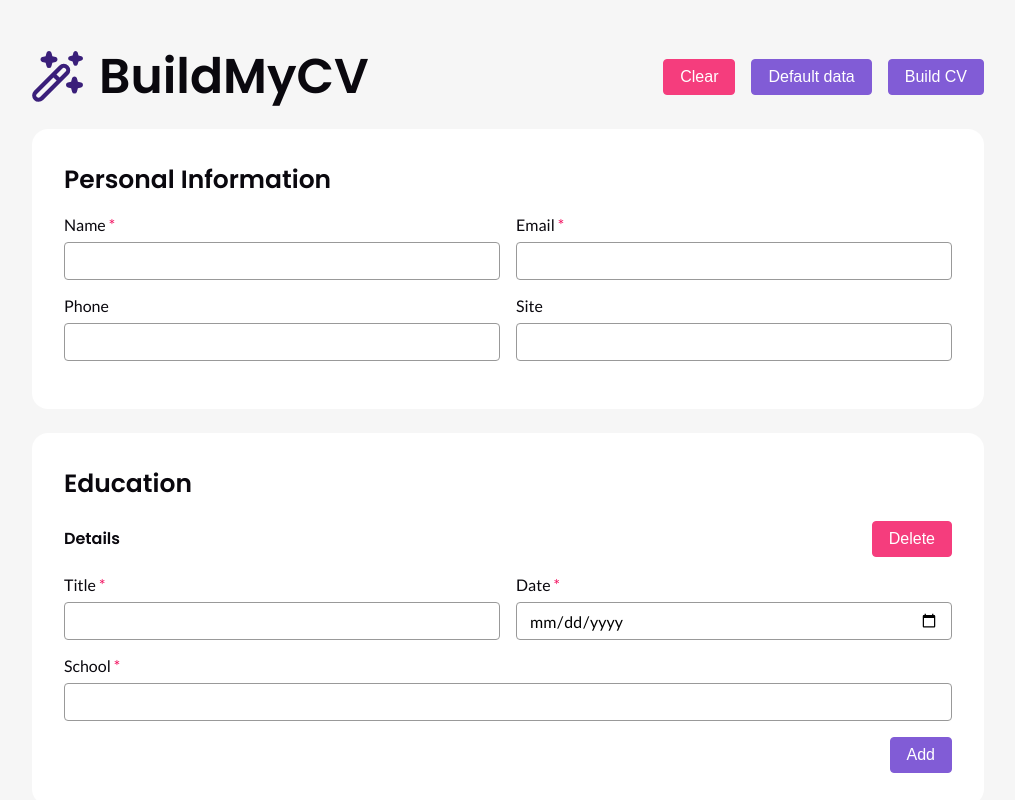
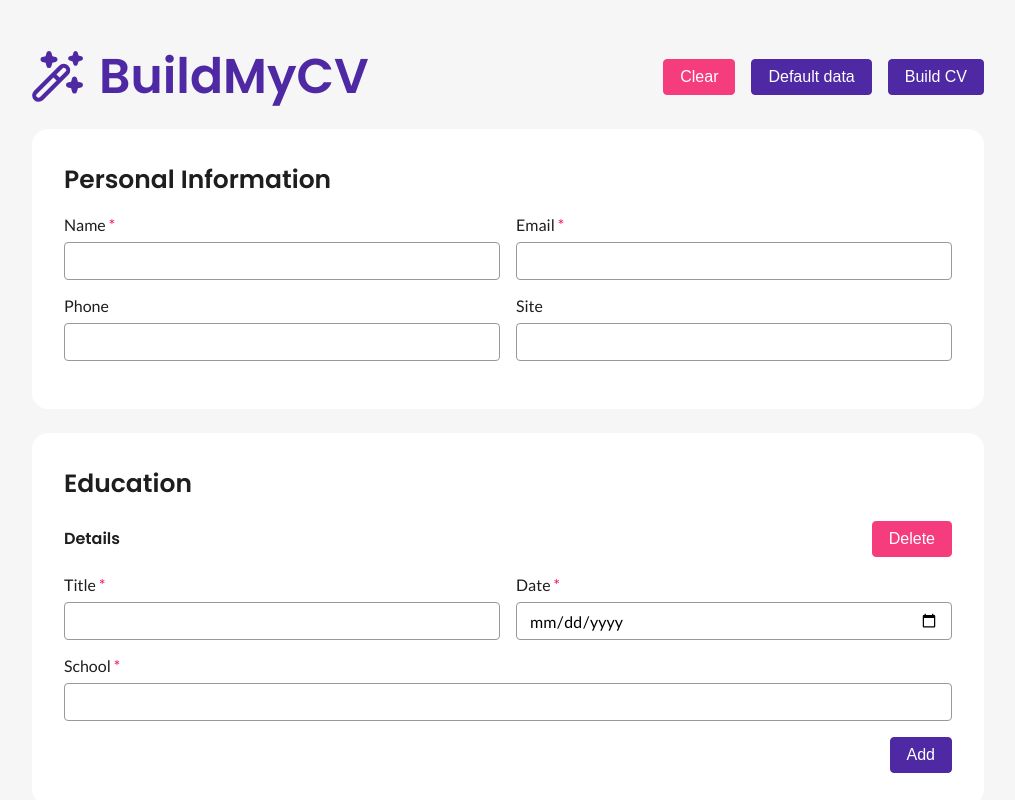
Before and after one commit to dot-sky/cv-app, a React (Vite) app: page / in a window 1280 px wide. Both pictures are taken after a click on the button "Edit". Shown: the top 800 px of the page, without its empty margins (132-1147 px from the left). Built offline with nearby package versions, Linux system fonts and the light colour scheme.

Commit message:
feat: update colors

```diff
--- a/src/App.css
+++ b/src/App.css
@@ -1,7 +1,7 @@
 @import url("https://fonts.googleapis.com/css2?family=Lato:ital,wght@0,100;0,300;0,400;0,700;0,900;1,100;1,300;1,400;1,700;1,900&family=Poppins:ital,wght@0,100;0,200;0,300;0,400;0,500;0,600;0,700;0,800;0,900;1,100;1,200;1,300;1,400;1,500;1,600;1,700;1,800;1,900&display=swap");
 
 :root {
-  --text: #0a080e;
+  --text: #1e1e1f;
   --text-light: #676767;
 
   --bg: #ffffff;
@@ -152,13 +152,13 @@ small {
 }
 
 .btn-primary {
-  background-color: var(--primary-400);
-  border: 1px solid var(--primary-400);
+  background-color: var(--primary-600);
+  border: 1px solid var(--primary-600);
   color: white;
 }
 .btn-primary:hover {
-  background-color: var(--primary-450);
-  border: 1px solid var(--primary-450);
+  background-color: var(--primary-500);
+  border: 1px solid var(--primary-500);
 }
 
 /*  */
--- a/src/styles/Form.css
+++ b/src/styles/Form.css
@@ -16,6 +16,7 @@ form > .form-section:not(:last-child) {
   display: flex;
   justify-content: center;
   align-items: center;
+  color: var(--primary-600);
 }
 
 .edit-title > img {
```
Also changed, not shown: src/assets/magic-wand.svg.
